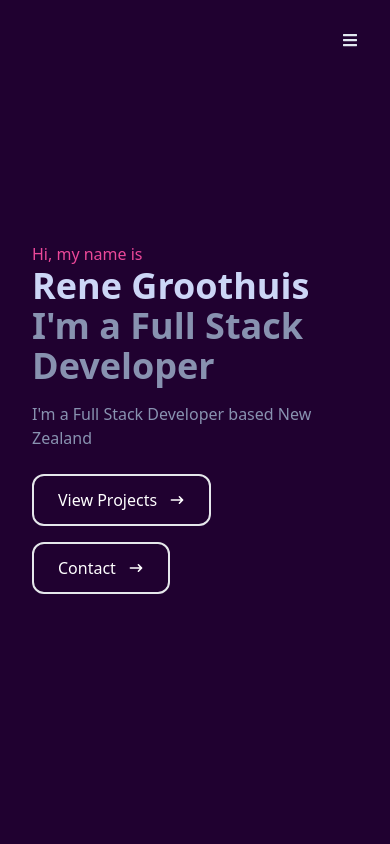
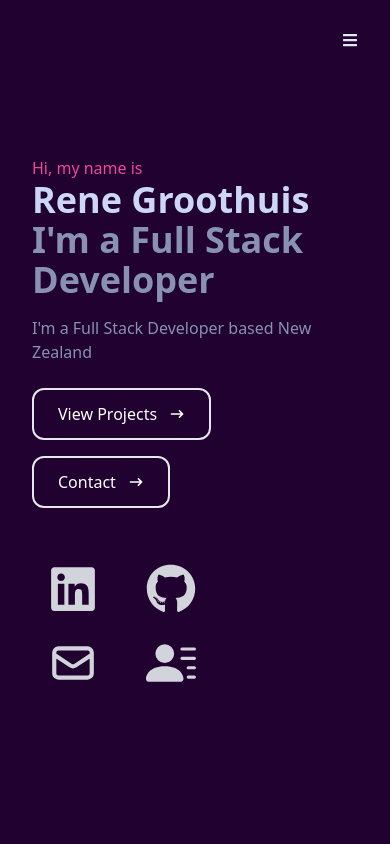
Before and after one commit to pulsarbeam/personal-website, a React (Vite) app: page / in a window 390 px wide. Shown: the top 844 px of the page. Built offline with nearby package versions, Linux system fonts and the light colour scheme.

Commit message:
added links to mobile

```diff
--- a/src/components/Contact.tsx
+++ b/src/components/Contact.tsx
@@ -39,7 +39,7 @@ const Contact = () => {
             rows={10}
             placeholder="Message"
           ></textarea>
-          <button className="text-white border-2 hover:bg-pink-600 px-4 py-3 my-8 mx-auto flex items-center rounded">
+          <button className="text-white border-2 hover:bg-pink-600 px-4 py-3 my-8 mx-auto flex items-center rounded-xl">
             Let's Collaborate
           </button>
         </form>
--- a/src/components/Home.tsx
+++ b/src/components/Home.tsx
@@ -1,5 +1,8 @@
 import { HiArrowNarrowRight } from 'react-icons/hi'
 import { Element, Link } from 'react-scroll'
+import { FaGithub, FaLinkedin } from 'react-icons/fa'
+import { HiOutlineMail } from 'react-icons/hi'
+import { BsFillPersonLinesFill } from 'react-icons/bs'
 
 const Home = () => {
   return (
@@ -17,6 +20,7 @@ const Home = () => {
           <p className="text-[#8892b0] py-4 max-w-[700px]">
             I'm a Full Stack Developer based New Zealand
           </p>
+
           <div className="flex flew-row flex-wrap">
             <div className="mr-4">
               <Link to="work" smooth={true} duration={500} offset={-13}>
@@ -38,6 +42,46 @@ const Home = () => {
               </button>
             </Link>
           </div>
+          <div className="pt-10">
+            <ul className="lg:hidden inline-grid grid-cols-2 gap-4">
+              <li className="flex justify-between items-center rounded-xl  pt-2">
+                <a
+                  target="_blank"
+                  className="flex justify-between items-center w-full text-gray-300"
+                  href="https://www.linkedin.com/in/rene-groothuis-1801b01a0"
+                >
+                  <FaLinkedin size={50} />
+                </a>
+              </li>
+              <li className="flex justify-between items-center rounded-xl  pt-2">
+                <a
+                  target="_blank"
+                  className="flex justify-between items-center w-full text-gray-300"
+                  href="https://github.com/pulsarbeam"
+                >
+                  <FaGithub size={50} />
+                </a>
+              </li>
+              <li className="flex justify-between items-center rounded-xl  pt-2">
+                <a
+                  target="_blank"
+                  className="flex justify-between items-center w-full text-gray-300"
+                  href="mailto:renegrooth@gmail.com"
+                >
+                  <HiOutlineMail size={50} />
+                </a>
+              </li>
+              <li className="flex justify-between items-center rounded-xl  pt-2">
+                <a
+                  target="_blank"
+                  className="flex justify-between items-center w-full text-gray-300"
+                  href="https://drive.google.com/file/d/1nD05czEsZXC5xuDZtREMJXrkMJZGKUMe/view?usp=sharing"
+                >
+                  <BsFillPersonLinesFill size={50} />
+                </a>
+              </li>
+            </ul>
+          </div>
         </div>
       </div>
     </Element>
```
